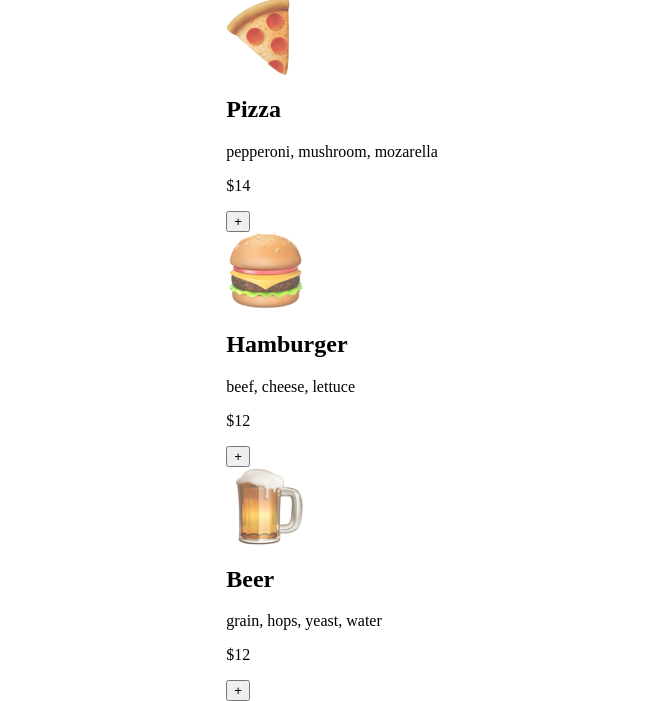
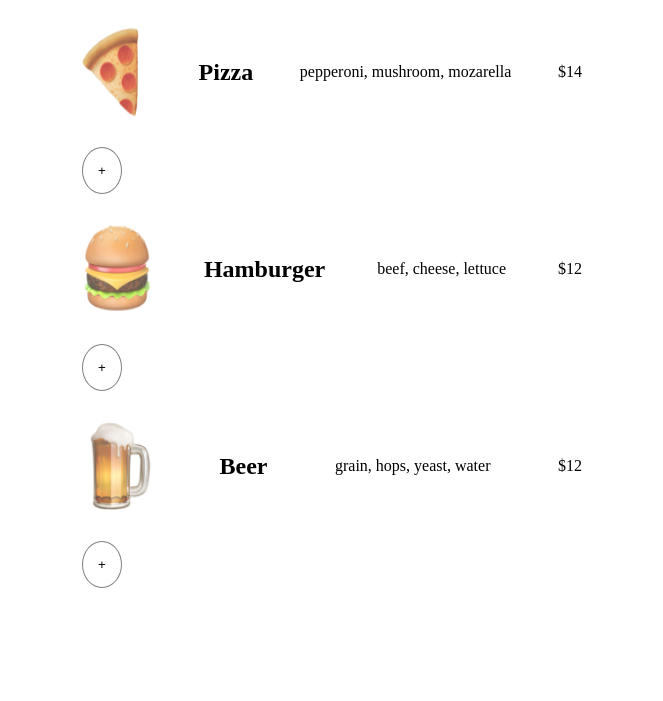
Before and after one commit to Frenzy017/order-pizza-app, a website built with Vite: page index.html in a window 1280 px wide. Shown: the part 170-871 px from the top of the page, without its empty margins (308-971 px from the left). After the commit the page ends 800 px from the top, so only its background shows below. Built offline with nearby package versions, Linux system fonts and the light colour scheme.

Commit message:
Update flex items and buttons

```diff
--- a/index.css
+++ b/index.css
@@ -25,3 +25,29 @@ h1, .home-description {
 .home-description {
     bottom: 20px;
 }
+
+.menu-item {
+    display: flex;
+    justify-content: space-between;
+    align-items: center;
+    height: 150px;
+    width: 500px;
+}
+
+.container-item {
+    margin-right: auto;
+    margin-left: 20px;
+}
+.menu-icon {
+    height: 90px;
+    width: 70px;
+}
+
+.add-btn {
+    padding: 15px;
+    border-radius: 100%;
+    border-style: none;
+    background-color: white;
+    border-color: gray;
+    border: 1px solid gray;
+}
```
